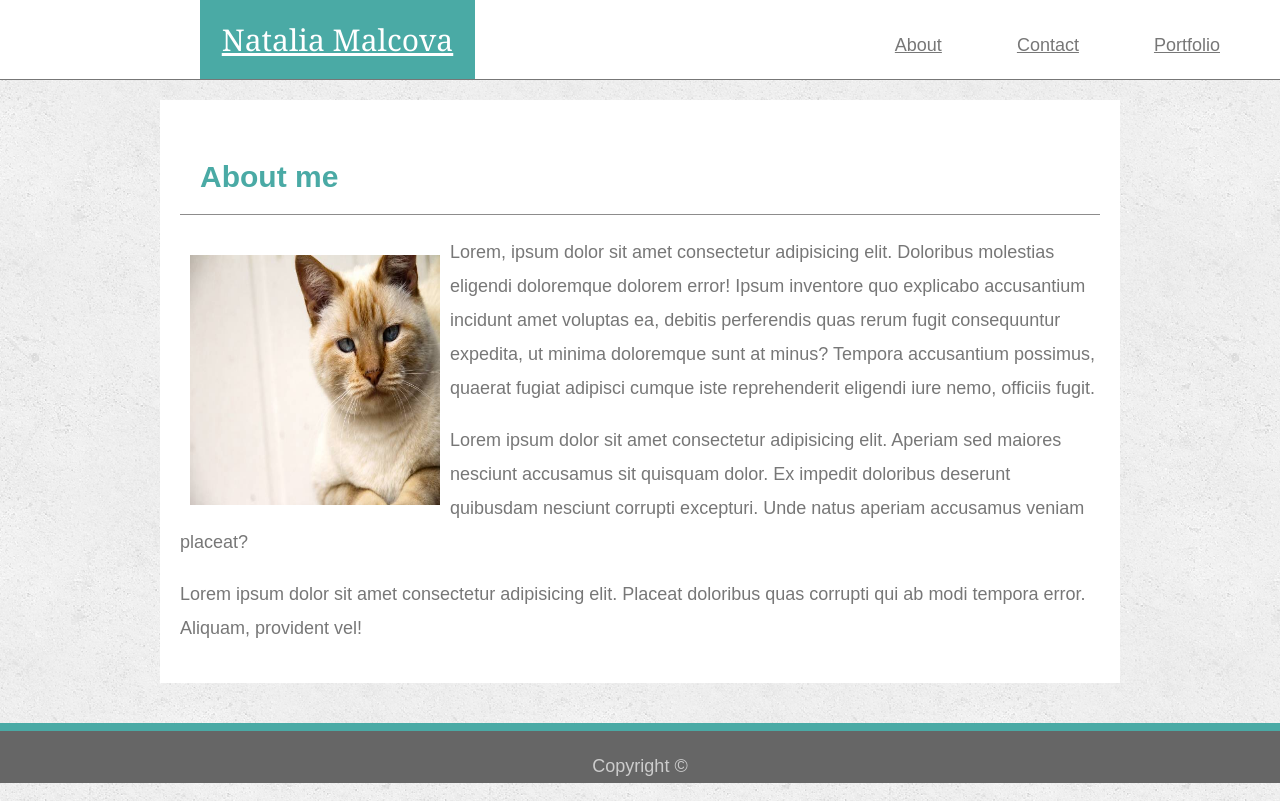
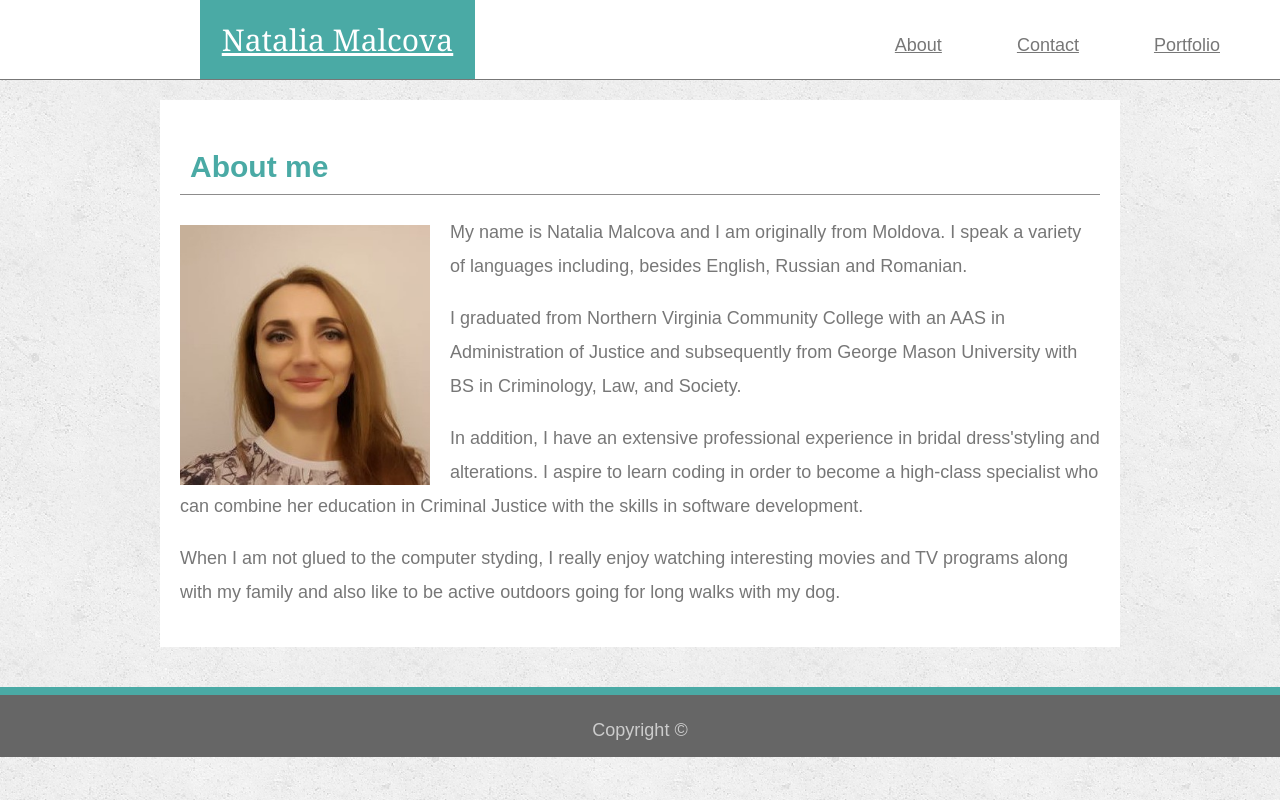
Before and after one commit to nmalk/Responsive-Portfolio, a plain HTML site: page index.html in a window 1280 px wide. Drawn offline with Linux system fonts and the light colour scheme.

Commit message:
updated portfolio

```diff
--- a/assets/css/style.css
+++ b/assets/css/style.css
@@ -58,13 +58,18 @@ nav a {
     padding: 20px;
 }
 
+content {
+    float: left;
+}
+
 h1 {
     color: #4aaaa5;
     border-bottom: 1px solid rgb(141, 140, 140);
     font-size: 30px;
     margin-bottom: 20px;
-    padding: 20px;
+    padding: 10px;
 }
+
 h3 {
     padding: 15px;
     background: #4aaaa5;
@@ -73,10 +78,11 @@ h3 {
     font-size: 20px;
     text-align: center;
     position: absolute;
+    width: 350px;
 }
 
 img {
-    width: 250px;
+    width: 350px;
     height: 250px;
     margin-top: 10px;
     margin-right: 20px;
@@ -84,11 +90,18 @@ img {
 }
 
 .picture {
+    width: 350px;
+    float: left;
+    /* z-index: -1px; */
+    margin: 10px;
+
+}
+
+.photoID {
     width: 250px;
-    float: left;
-    z-index: -1px;
-    margin: 10px;
+    height: 260px;
 }
+
 
 text {
     float: left;
@@ -117,7 +130,7 @@ input[type=submit] {
 
 footer {
     width: 100%;
-    height: 60px;
+    height: 70px;
     margin: 0;
     background-color: #666666;
     color: #cccccc;
--- a/index.html
+++ b/index.html
@@ -4,7 +4,7 @@
         <meta charset="UTF-8">
         <meta name="viewport" content="width-device-width, initial-scale=1">
         <title>About Me</title>
-        <link rel="stylesheet" type="text/css" href="assets/images/reset.css">
+        <link rel="stylesheet" type="text/css" href="assets/images/natalia-pic1.jpg">
         <link rel="stylesheet" type="text/css" href="assets/css/style.css">
 
     </head>
@@ -27,14 +27,15 @@
     <div class="main-container">
         <h1>About me</h1>
 
-        <div class="picture">
-            <img src="assets/images/cat.jpg" alt="cat picture">
+        <div class="ID">
+            <img class="photoID" src="assets/images/natalia-pic1.jpg" alt="photoID" width="250" height="260">
         </div>
 
         <div class="text">
-            <p>Lorem, ipsum dolor sit amet consectetur adipisicing elit. Doloribus molestias eligendi doloremque dolorem error! Ipsum inventore quo explicabo accusantium incidunt amet voluptas ea, debitis perferendis quas rerum fugit consequuntur expedita, ut minima doloremque sunt at minus? Tempora accusantium possimus, quaerat fugiat adipisci cumque iste reprehenderit eligendi iure nemo, officiis fugit.</p>
-            <p>Lorem ipsum dolor sit amet consectetur adipisicing elit. Aperiam sed maiores nesciunt accusamus sit quisquam dolor. Ex impedit doloribus deserunt quibusdam nesciunt corrupti excepturi. Unde natus aperiam accusamus veniam placeat?</p>
-            <p>Lorem ipsum dolor sit amet consectetur adipisicing elit. Placeat doloribus quas corrupti qui ab modi tempora error. Aliquam, provident vel!</p>
+            <p>My name is Natalia Malcova and I am originally from Moldova. I speak a variety of languages including, besides English, Russian and Romanian.</p>
+            <p>I graduated from Northern Virginia Community College with an AAS in Administration of Justice and subsequently from George Mason University with BS in Criminology, Law, and Society.</p>
+            <p>In addition, I have an extensive professional experience in bridal dress'styling and alterations. I aspire to learn coding in order to become a high-class specialist who can combine her education in Criminal Justice with the skills in software development.</p>
+            <p>When I am not glued to the computer styding, I really enjoy watching interesting movies and TV programs along with my family and also like to be active outdoors going for long walks with my dog.</p>
         </div>
 
     </div>
```
Also changed, not shown: portfolio.html (+4 -1 lines), assets/images/natalia-pic1.jpg (added).
